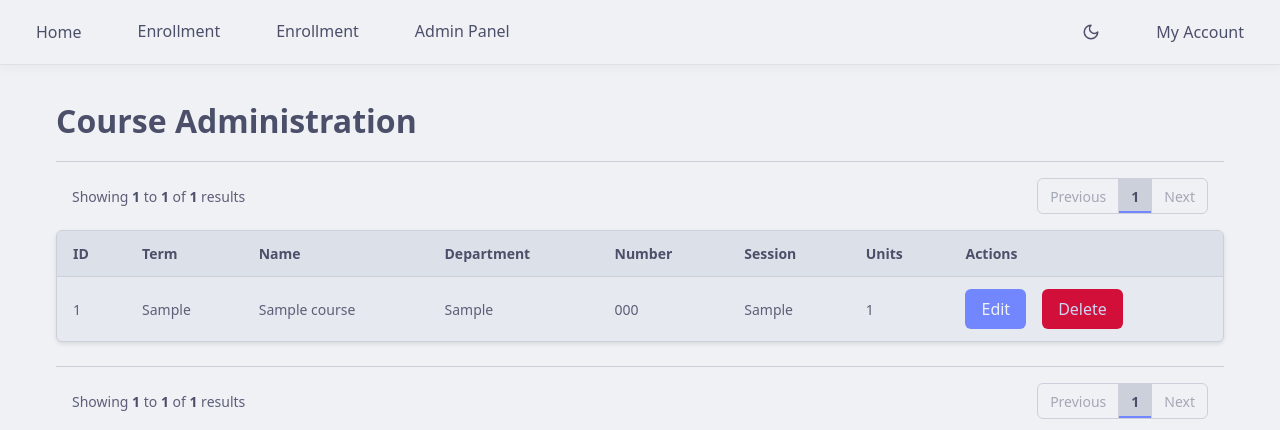
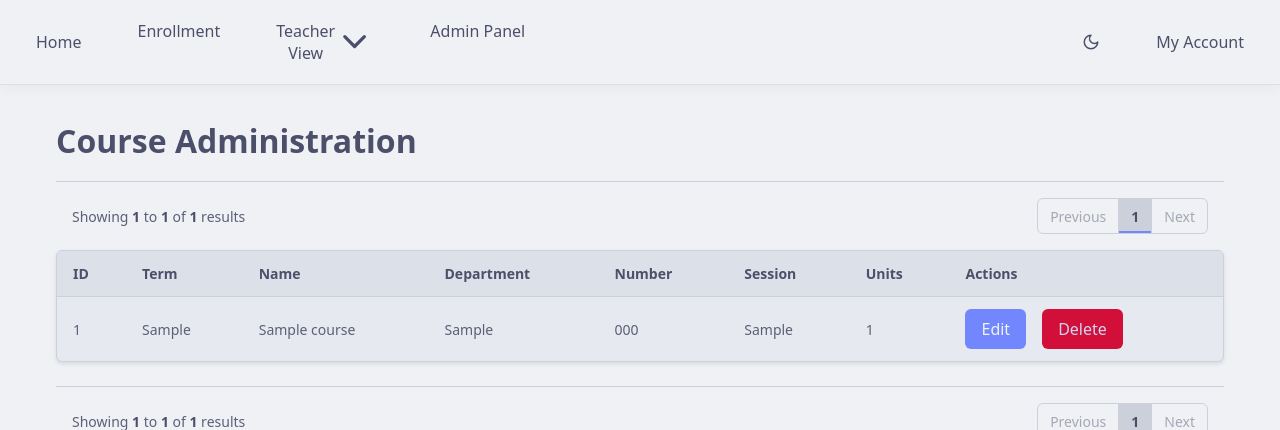
Before and after one commit to UCM-CSE-108-Biblioplex/Student-Enrollment, a Flask app: page /admin/Courses in a window 1280 px wide. Shown: the top 430 px of the page. Run offline with Flask 3, Linux system fonts and the light colour scheme; a user stored in the database is signed in; tables that the repository leaves empty hold one stand-in row (values such as "Sample post"); some libraries are stand-ins or nearby versions.

Commit message:
Update master and teacher_courses

```diff
--- a/website/templates/master.html
+++ b/website/templates/master.html
@@ -26,9 +26,9 @@
 		</div>
 	</div>
 	<div class="topnav-dropdown">
-		<button class="topnav-dropbtn">Enrollment<svg class="chevron" xmlns="http://www.w3.org/2000/svg" viewBox="0 0 24 24" fill="none" stroke="currentColor" stroke-width="2" stroke-linecap="round" stroke-linejoin="round"><polyline points="6 9 12 15 18 9"></polyline></svg></button>
+		<button class="topnav-dropbtn">Teacher View<svg class="chevron" xmlns="http://www.w3.org/2000/svg" viewBox="0 0 24 24" fill="none" stroke="currentColor" stroke-width="2" stroke-linecap="round" stroke-linejoin="round"><polyline points="6 9 12 15 18 9"></polyline></svg></button>
 		<div class="dropdown-content">
-			<a class="topnav-link"  href="{{ url_for('site_teacher.courses') }}"><span>Enroll in Class</span></a>
+			<a class="topnav-link"  href="{{ url_for('site_teacher.courses') }}"><span>My Classes</span></a>
 		</div>
 	</div>
 	{% else %}
```
